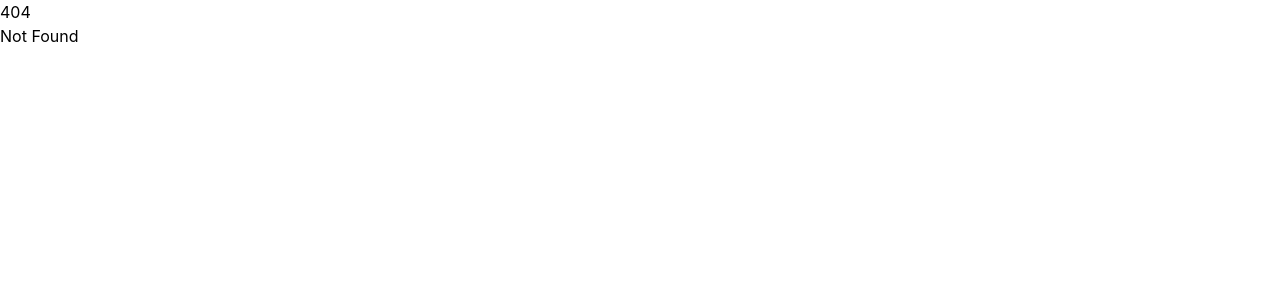
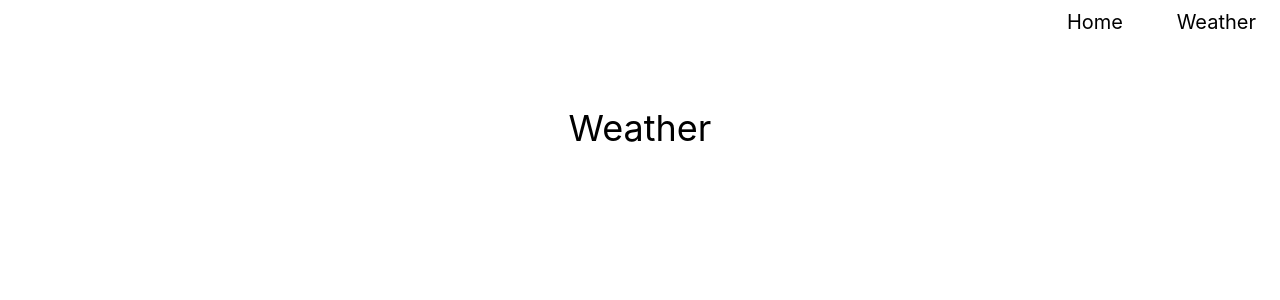
Before and after one commit to GPrzyborowski/integration-lab3, a SvelteKit app: page /weather in a window 1280 px wide. Before the commit this address had no page. Shown: the top 300 px of the page. Built offline with nearby package versions, Linux system fonts and the light colour scheme.

Commit message:
create weather page

```diff
--- /dev/null
+++ b/src/routes/weather/+page.svelte
@@ -0,0 +1,7 @@
+<script>
+    import Header from "$lib/components/Header.svelte";
+    import Navbar from "$lib/components/Navbar.svelte";
+</script>
+
+<Navbar />
+<Header headerText='Weather'/>
```
